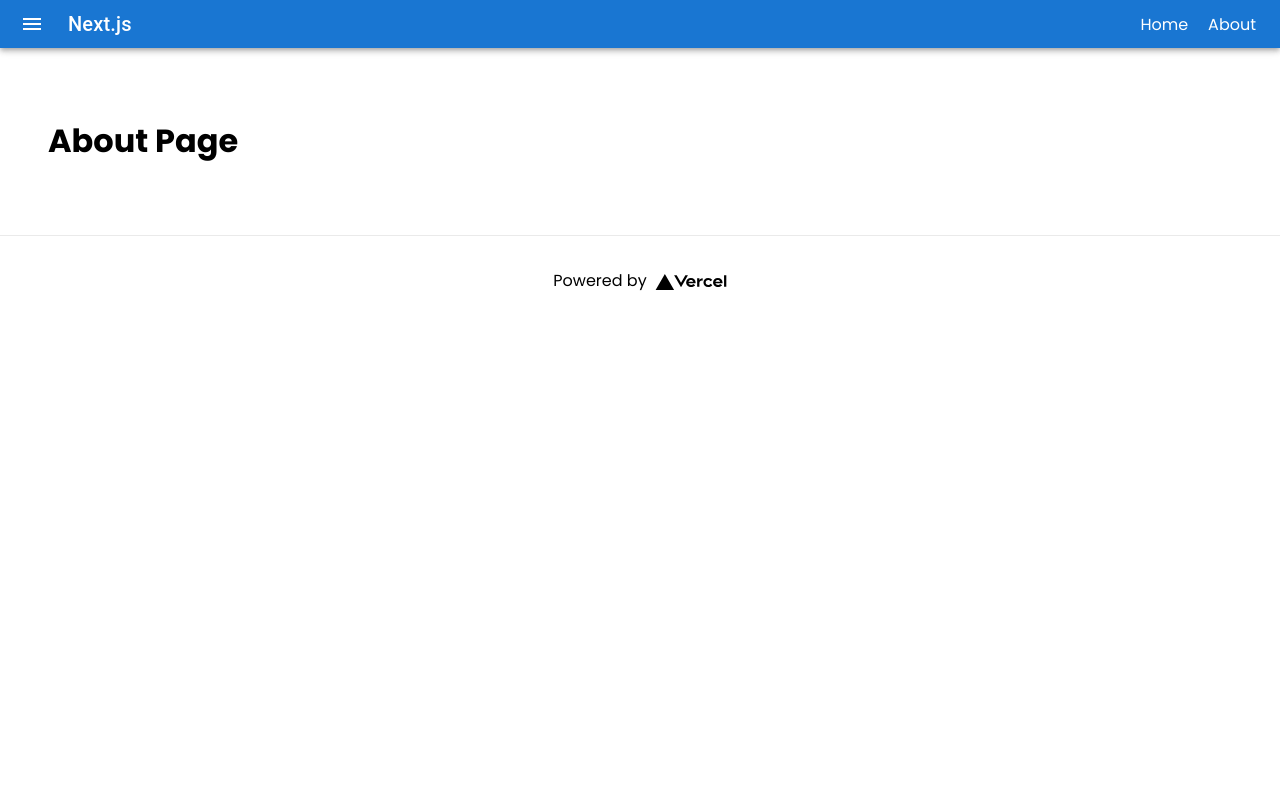
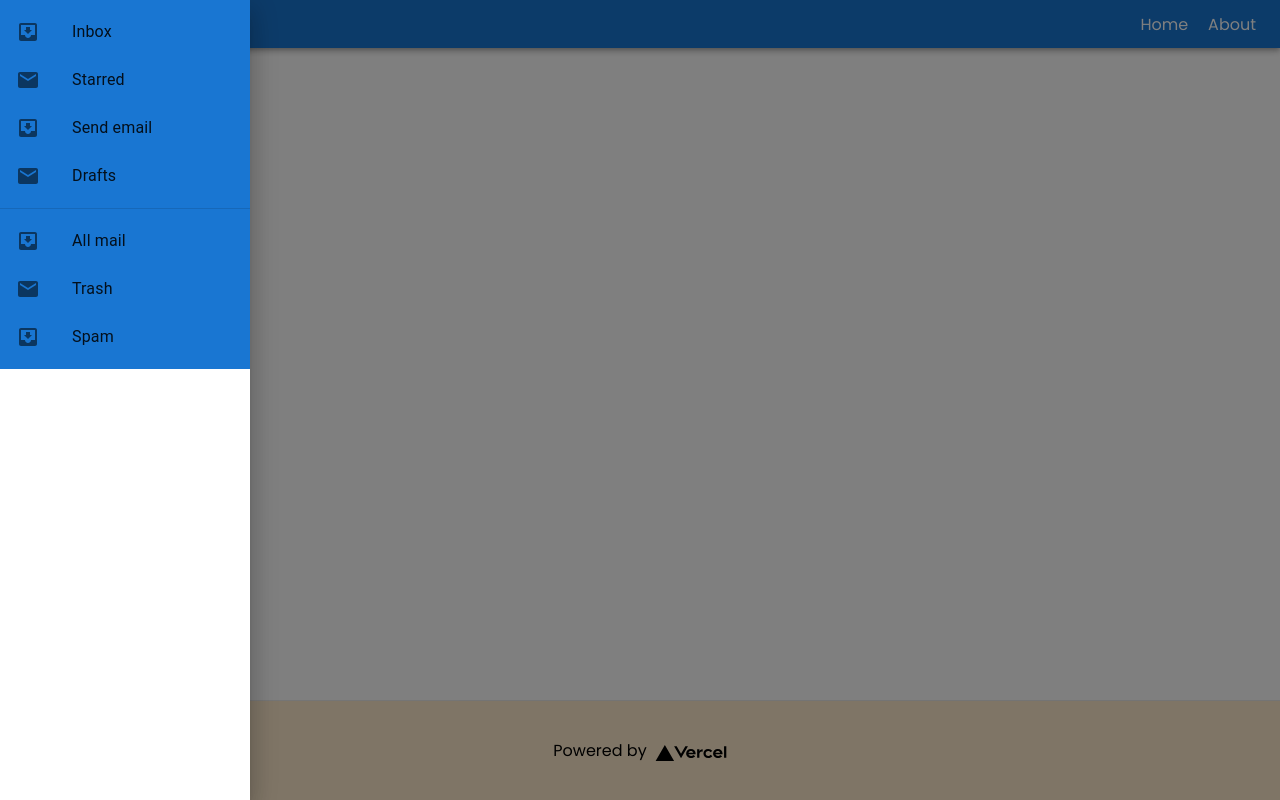
Before and after one commit to SudhilRaj/SSR-using-next.js, a Next.js app: page /about in a window 1280 px wide. Both pictures are taken after a click on the button "menu". Built offline with nearby package versions, Linux system fonts and the light colour scheme.

Commit message:
Added drawer and other changes

```diff
--- /dev/null
+++ b/components/Drawer.js
@@ -0,0 +1,63 @@
+import { useContext } from 'react';
+import { DrawerContext } from '../context/DrawerContext';
+// import {makeStyles} from '@mui/styles/makeStyles';
+import Box from '@mui/material/Box';
+import Drawer from '@mui/material/Drawer';
+import List from '@mui/material/List';
+import Divider from '@mui/material/Divider';
+import ListItem from '@mui/material/ListItem';
+import ListItemIcon from '@mui/material/ListItemIcon';
+import ListItemText from '@mui/material/ListItemText';
+import InboxIcon from '@mui/icons-material/MoveToInbox';
+import MailIcon from '@mui/icons-material/Mail';
+
+const TemporaryDrawer = () => {
+
+const {openDrawer, toggleDrawer} = useContext(DrawerContext);
+
+  const list = () => (
+    <Box
+      sx={{ width : '250px', backgroundColor: 'primary.main'}}
+      role="presentation"
+    >
+      <List>
+        {['Inbox', 'Starred', 'Send email', 'Drafts'].map((text, index) => (
+          <ListItem button key={text}>
+            <ListItemIcon>
+              {index % 2 === 0 ? <InboxIcon /> : <MailIcon />}
+            </ListItemIcon>
+            <ListItemText primary={text} />
+          </ListItem>
+        ))}
+      </List>
+      <Divider />
+      <List>
+        {['All mail', 'Trash', 'Spam'].map((text, index) => (
+          <ListItem button key={text}>
+            <ListItemIcon>
+              {index % 2 === 0 ? <InboxIcon /> : <MailIcon />}
+            </ListItemIcon>
+            <ListItemText primary={text}/>
+          </ListItem>
+        ))}
+      </List>
+    </Box>
+  );
+
+  return (
+    <div>
+        <>
+          <Drawer
+            anchor="left"
+            open={openDrawer}
+            onClose={toggleDrawer}
+          >
+            {list()}
+          </Drawer>
+        </>
+
+    </div>
+  );
+}
+
+export default TemporaryDrawer;
--- a/components/Footer.js
+++ b/components/Footer.js
@@ -24,6 +24,11 @@ const Footer = () => {
                 border-top: 1px solid #eaeaea;
                 justify-content: center;
                 align-items: center;
+                background-color: blanchedalmond;
+                position: relative;
+                height: 100px;
+                margin-top: -100px;
+                clear: both;
             }
 
             .footer a {
--- a/components/Header.js
+++ b/components/Header.js
@@ -1,3 +1,6 @@
+import { useContext } from 'react';
+import { DrawerContext } from '../context/DrawerContext';
+import Box from '@mui/material/Box';
 import AppBar from '@mui/material/AppBar';
 import Toolbar from '@mui/material/Toolbar';
 import Typography from '@mui/material/Typography';
@@ -7,11 +10,15 @@ import Link from 'next/link';
 import HeaderStyles from '../styles/Header.module.scss';
 
 const Header = () => {
+
+  const {toggleDrawer} = useContext(DrawerContext);
+
     return(
       <div>
+        <Box sx={{ flexGrow: 1, backgroundColor: 'primary.main' }}>
           <AppBar position="sticky">
             <Toolbar variant="dense">
-            <IconButton edge="start" color="inherit" aria-label="menu" sx={{ mr: 2 }}>
+              <IconButton edge="start" color="inherit" aria-label="menu" sx={{ mr: 2 }} onClick={toggleDrawer}>
                 <MenuIcon />
               </IconButton>
               <Typography variant="h6" color="inherit" component="div" sx={{ flexGrow: 1 }}>
@@ -27,6 +34,7 @@ const Header = () => {
             </div>
             </Toolbar>
           </AppBar>
+        </Box>
       </div>
     )
 }
--- a/components/Layout.js
+++ b/components/Layout.js
@@ -7,7 +7,11 @@ const Layout = ({children}) => {
         <>
             <Meta />
             <Header />
-            {children}
+            <div style={{minHeight: 'calc(100vh - 48px)'}}>
+                <div style={{overflow: 'auto', paddingBottom: '100px'}}>
+                    {children}
+                </div>
+            </div>
             <Footer />
         </>
     )
--- /dev/null
+++ b/context/DrawerContext.js
@@ -0,0 +1,18 @@
+import React, {createContext, useState} from "react";
+
+export const DrawerContext = createContext();
+
+export const DrawerProvider = (props) => {
+    const [openDrawer, setOpenDrawer] = useState(false);
+
+    const toggleDrawer = () => {
+        setOpenDrawer(prevState => !prevState);
+    }
+
+    return(
+        //Provide all the context values
+        <DrawerContext.Provider value={{openDrawer:openDrawer, toggleDrawer:toggleDrawer}}>
+            {props.children}
+        </DrawerContext.Provider>
+    )
+}
--- /dev/null
+++ b/context/ThemeContext.js
@@ -0,0 +1,27 @@
+import { createContext } from "react";
+import { createTheme } from '@mui/material/styles';
+import { green, orange, purple } from '@mui/material/colors';
+import { ThemeProvider } from '@mui/private-theming';
+
+export const ThemeContext = createContext();
+
+export const ThemeContextProvider = ({children}) => {
+    const theme = createTheme({
+        palette: {
+          primary: {
+            main: orange[500],
+          },
+          secondary: {
+            main: green[500],
+          },
+        },
+      });
+
+      return(
+        <ThemeContext.Provider value={theme}>
+            <ThemeProvider theme={theme}>
+                {children}
+            </ThemeProvider>
+        </ThemeContext.Provider>
+    )
+}
--- a/pages/_app.js
+++ b/pages/_app.js
@@ -1,12 +1,19 @@
+import { ThemeContextProvider } from '../context/ThemeContext';
+import { DrawerProvider } from '../context/DrawerContext';
 import Layout from '../components/Layout'
 import '../styles/globals.css';
-
+import TemporaryDrawer from '../components/Drawer';
 
 function MyApp({ Component, pageProps }) {
   return (
-    <Layout >
-      <Component {...pageProps} />
-    </Layout>
+    <ThemeContextProvider>
+        <DrawerProvider>
+          <Layout >
+            <TemporaryDrawer />
+            <Component {...pageProps} />
+          </Layout>
+        </DrawerProvider>
+    </ThemeContextProvider>
   )
 
 }
--- a/pages/index.js
+++ b/pages/index.js
@@ -14,7 +14,7 @@ export default function Home({lists}) {
 //     .catch(error => {
 //       console.log(error);
 //     })
-//   })
+//   },[])
 
   return (
     <div className={styles.container}>
--- a/styles/globals.css
+++ b/styles/globals.css
@@ -7,6 +7,7 @@ body {
   /* font-family: -apple-system, BlinkMacSystemFont, Segoe UI, Roboto, Oxygen,
     Ubuntu, Cantarell, Fira Sans, Droid Sans, Helvetica Neue, sans-serif; */
     font-family: 'Poppins', sans-serif;
+    height: 100%;
 }
 
 a {
```
Also changed, not shown: components/ListItem.js (+4 -4 lines). Lines whose indentation alone changed are shown as unchanged.
